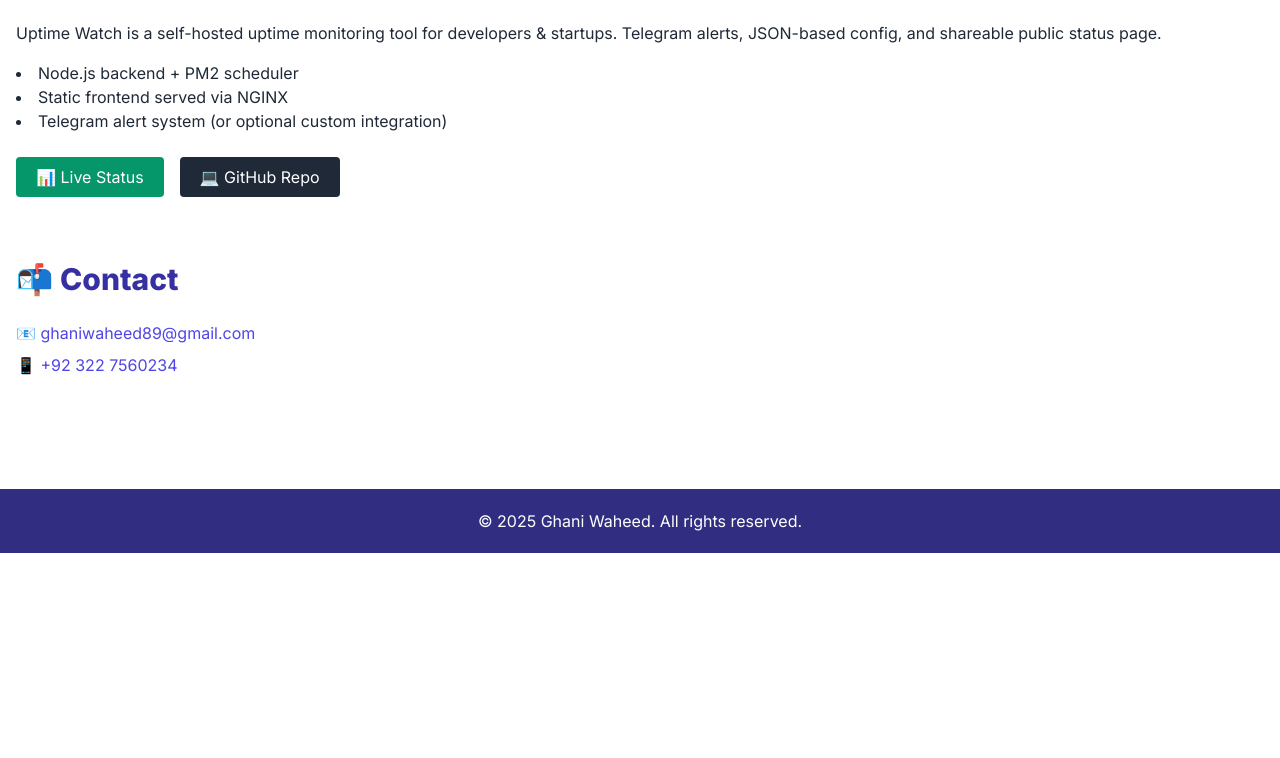
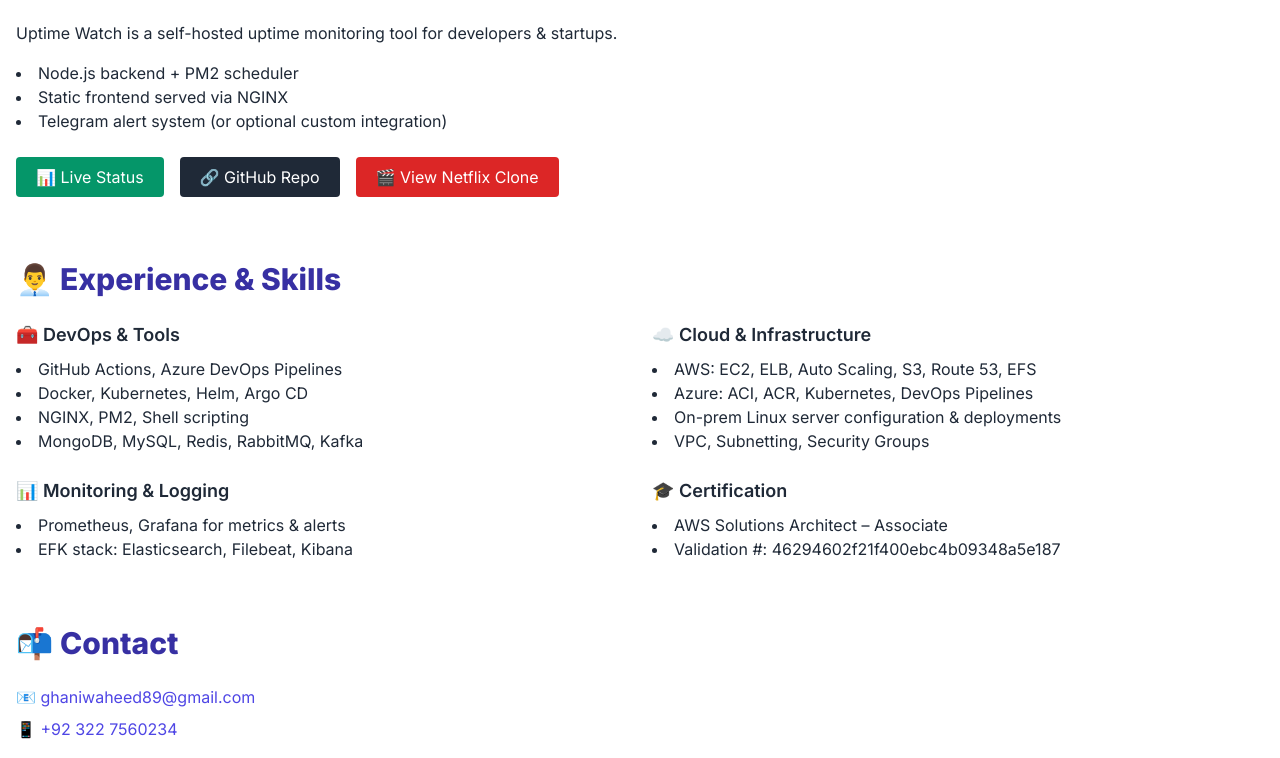
Before and after one commit to GhaniWaheed/ghaniwaheed.devops, a website: page index.html in a window 1280 px wide. Shown: the part 735-1493 px from the top of the page. Before the commit the page ends 1288 px from the top, so only its background shows below. Drawn offline with nearby package versions, Linux system fonts and the light colour scheme; no server answers.

Commit message:
add netflix clone

```diff
--- a/index.html
+++ b/index.html
@@ -34,8 +34,8 @@
       speed="1"
       loop
       autoplay
-      style="width: 100%; height: 100%;"
-    ></lottie-player>
+      style="width: 100%; height: 100%;">
+    </lottie-player>
   </div>
 
   <!-- 🧑‍💻 Hero Section -->
@@ -83,15 +83,63 @@
     <!-- Product -->
     <section class="mb-16" data-aos="zoom-in-up">
       <h2 class="text-3xl font-bold text-indigo-800 mb-6">🛠️ Uptime Watch</h2>
-      <p class="mb-4 text-slate-600">Uptime Watch is a self-hosted uptime monitoring tool for developers & startups. Telegram alerts, JSON-based config, and shareable public status page.</p>
+      <p class="mb-4 text-slate-600">
+        Uptime Watch is a self-hosted uptime monitoring tool for developers & startups.
+      </p>
       <ul class="list-disc list-inside mb-6 text-slate-700">
         <li>Node.js backend + PM2 scheduler</li>
         <li>Static frontend served via NGINX</li>
         <li>Telegram alert system (or optional custom integration)</li>
       </ul>
       <div class="flex gap-4 flex-wrap">
-        <a href="status.html" class="bg-green-600 text-white px-5 py-2 rounded hover:bg-green-700 transition">📊 Live Status</a>
-        <a href="https://github.com/GhaniWaheed/ghaniwaheed.devops" class="bg-gray-800 text-white px-5 py-2 rounded hover:bg-gray-900 transition" target="_blank">💻 GitHub Repo</a>
+        <a href="status.html" class="bg-green-600 text-white px-5 py-2 rounded hover:bg-green-700 transition">
+          📊 Live Status
+        </a>
+        <a href="https://github.com/GhaniWaheed/ghaniwaheed.devops" class="bg-gray-800 text-white px-5 py-2 rounded hover:bg-gray-900 transition">
+          🔗 GitHub Repo
+        </a>
+        <a href="netflix/index.html" target="_blank" class="bg-red-600 text-white px-5 py-2 rounded hover:bg-red-700 transition">
+          🎬 View Netflix Clone
+        </a>
+      </div>
+    </section>
+
+    <!-- Experience & Skills -->
+    <section class="mb-16" data-aos="fade-up">
+      <h2 class="text-3xl font-bold text-indigo-800 mb-6">👨‍💼 Experience & Skills</h2>
+      <div class="grid grid-cols-1 sm:grid-cols-2 gap-6 text-slate-800">
+        <div>
+          <h3 class="font-semibold text-lg mb-2">🧰 DevOps & Tools</h3>
+          <ul class="list-disc list-inside">
+            <li>GitHub Actions, Azure DevOps Pipelines</li>
+            <li>Docker, Kubernetes, Helm, Argo CD</li>
+            <li>NGINX, PM2, Shell scripting</li>
+            <li>MongoDB, MySQL, Redis, RabbitMQ, Kafka</li>
+          </ul>
+        </div>
+        <div>
+          <h3 class="font-semibold text-lg mb-2">☁️ Cloud & Infrastructure</h3>
+          <ul class="list-disc list-inside">
+            <li>AWS: EC2, ELB, Auto Scaling, S3, Route 53, EFS</li>
+            <li>Azure: ACI, ACR, Kubernetes, DevOps Pipelines</li>
+            <li>On-prem Linux server configuration & deployments</li>
+            <li>VPC, Subnetting, Security Groups</li>
+          </ul>
+        </div>
+        <div>
+          <h3 class="font-semibold text-lg mb-2">📊 Monitoring & Logging</h3>
+          <ul class="list-disc list-inside">
+            <li>Prometheus, Grafana for metrics & alerts</li>
+            <li>EFK stack: Elasticsearch, Filebeat, Kibana</li>
+          </ul>
+        </div>
+        <div>
+          <h3 class="font-semibold text-lg mb-2">🎓 Certification</h3>
+          <ul class="list-disc list-inside">
+            <li>AWS Solutions Architect – Associate</li>
+            <li>Validation #: 46294602f21f400ebc4b09348a5e187</li>
+          </ul>
+        </div>
       </div>
     </section>
 
@@ -103,6 +151,7 @@
     </section>
   </main>
 
+  <!-- Footer -->
   <footer class="bg-indigo-900 text-white text-center py-5 mt-auto relative z-10">
     &copy; 2025 Ghani Waheed. All rights reserved.
   </footer>
```
Also changed, not shown: netflix/dist/assets/DevSecOps.png (added), netflix/dist/assets/ajax-loader.e7b44c86.gif (added), netflix/dist/assets/detail-modal.png (added), netflix/dist/assets/favicon.png (added), netflix/dist/assets/home-page.png (added), netflix/dist/assets/netflix-logo.png (added), netflix/dist/assets/netflixhash.png (added), netflix/dist/assets/netflixlinkedin.png (added), netflix/dist/assets/slick.12459f22.svg (added), netflix/dist/assets/watch.png (added), netflix/dist/avatar.png (added), netflix/dist/favicon.ico (added), netflix/dist/index.html (added), netflix/dist/logo192.png (added), 3 more files, 8 other files.
